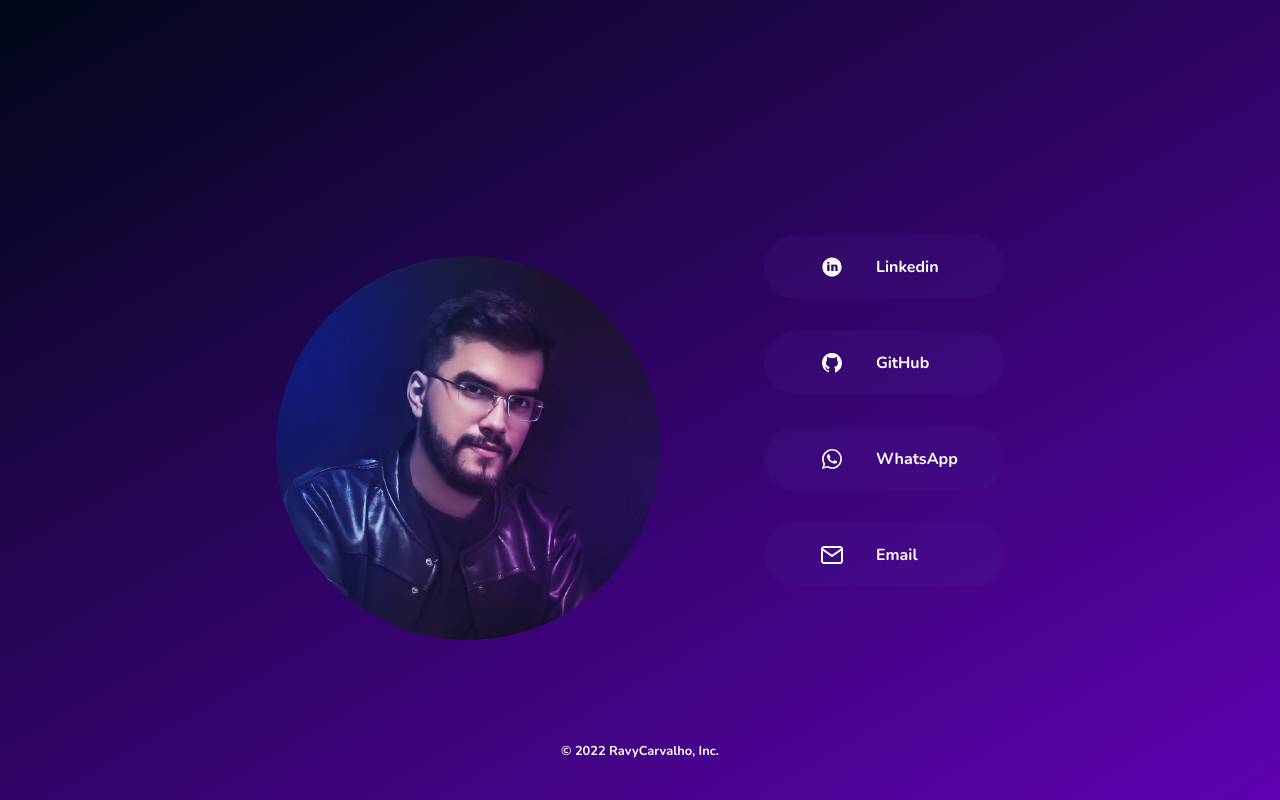
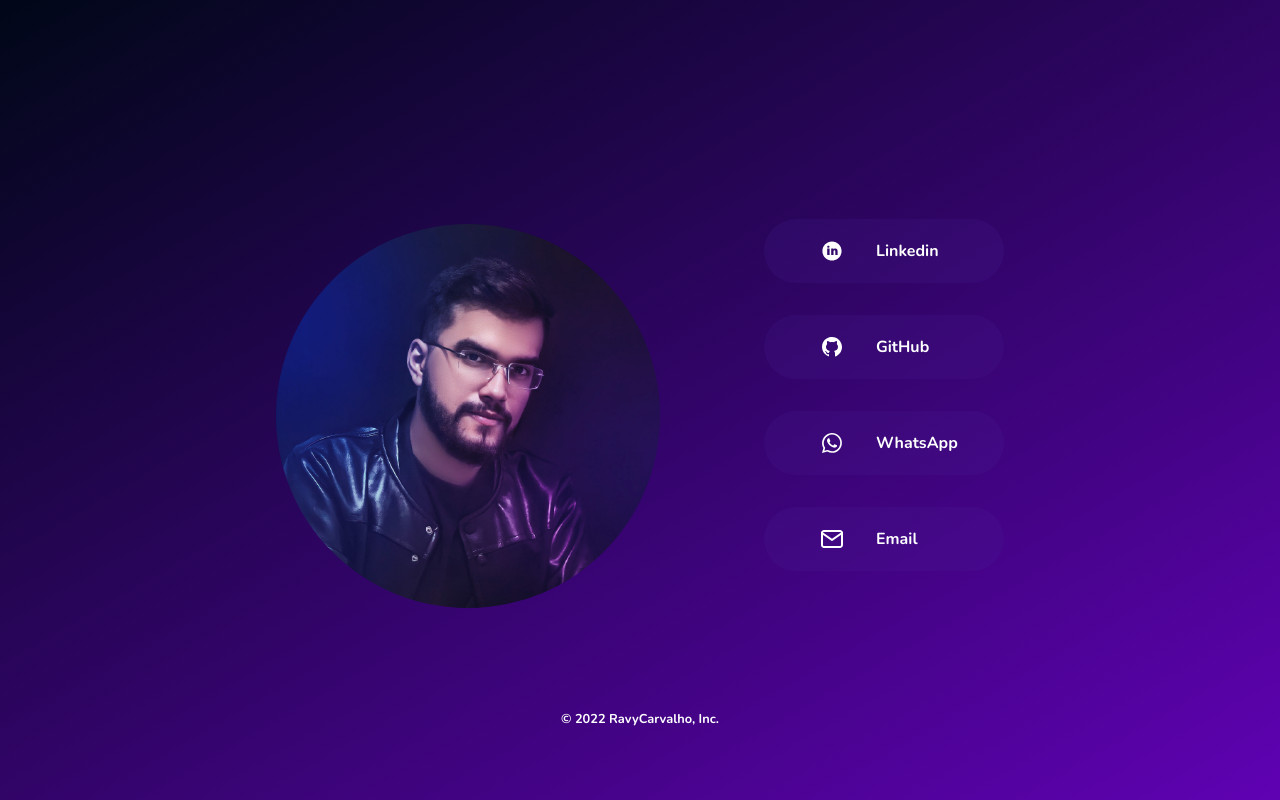
Before and after one commit to ravycarvalhodev/ravycarvalholinks, a plain HTML site: page index.html in a window 1280 px wide. Shown: the top 800 px of the page. Drawn offline with nearby package versions, Linux system fonts and the light colour scheme.

Commit message:
Update style.css

```diff
--- a/style.css
+++ b/style.css
@@ -15,7 +15,7 @@ body {
 
 img {
   box-shadow: rgba(0, 0, 0, 0.35) 0px 5px 15px;
-   margin-top: 6rem;
+   margin-top: 4em;
    width: 10rem;
    height: auto;
    object-fit:cover;
```
